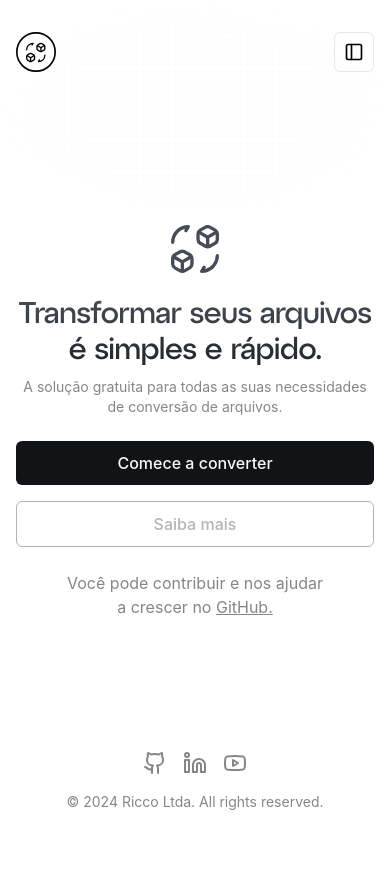
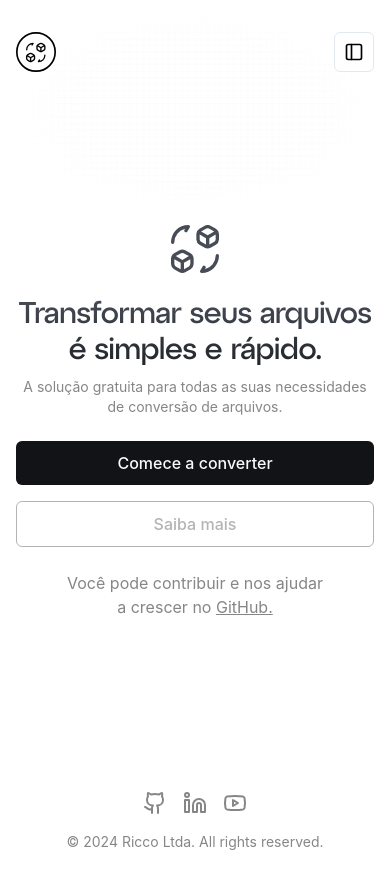
Before and after one commit to rafaeelricco/converto-app, a Next.js app: page /pt/home in a window 390 px wide. Before the commit the page ends 844 px from the top, so only its background shows below. Built offline with nearby package versions, Linux system fonts and the light colour scheme; a web font is replaced by a local one.

Commit message:
refactor(home): update hero component to use min-height for better responsiveness

```diff
--- a/src/features/home/hero.tsx
+++ b/src/features/home/hero.tsx
@@ -13,7 +13,7 @@ const HomeComponent: React.FC<HomeProps> = ({ dictionary }: HomeProps) => {
       <React.Fragment>
          <div className="relative min-h-screen overflow-hidden">
             <Header dictionary={dictionary} />
-            <div className="container relative flex min-h-screen flex-col items-center justify-center">
+            <div className="container relative mb-10 flex min-h-screen flex-col items-center justify-center lg:mb-0">
                <div className="z-20 space-y-6">
                   <Logo className="h-12 w-full fill-black-200 antialiased md:h-14 lg:h-16" />
                   <div className="relative flex flex-col space-y-8 lg:space-y-10 2xl:space-y-20">
```
